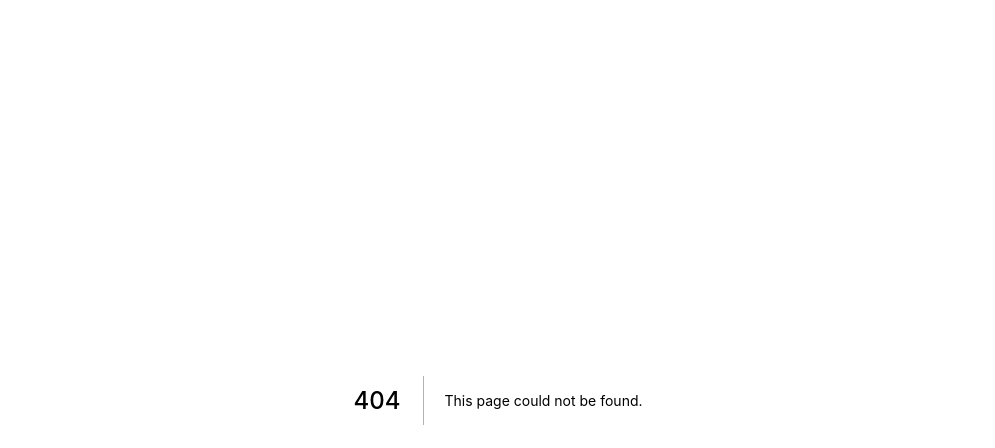
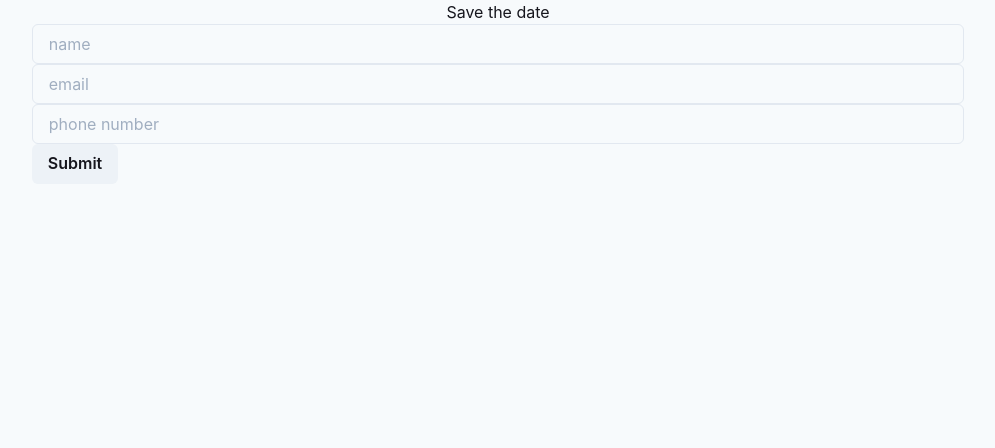
Before and after one commit to suwignyo/chp-2022, a Next.js app: page /save-the-date in a window 1280 px wide. Before the commit this address had no page. Shown: the top 448 px of the page, without its empty margins (142-1137 px from the left). Built offline with nearby package versions, Linux system fonts and the light colour scheme.

Commit message:
created some pages

```diff
--- /dev/null
+++ b/src/pages/save-the-date/index.tsx
@@ -0,0 +1,64 @@
+import { useEffect } from "react";
+import { Button, Input, Text } from "@chakra-ui/react";
+import { Hero } from "../../components/Hero";
+import { Container } from "../../components/Container";
+import { Main } from "../../components/Main";
+import { useForm } from "react-hook-form";
+// import { getFirestore } from "firebase/firestore";
+// import app from "../../util/firebase";
+
+const SaveTheDate = () => {
+  const { register, handleSubmit } = useForm({
+    shouldUseNativeValidation: true,
+  });
+
+  const onSubmit = async (data) => {
+    console.log(data);
+  };
+
+  // useEffect(async () => {
+  //   app();
+  //   const db = getFirestore();
+
+  //   const cityRef = db.collection("guests");
+  //   const doc = await cityRef.get();
+  //   if (!doc.exists) {
+  //     console.log("No such document!");
+  //   } else {
+  //     console.log("Document data:", doc.data());
+  //   }
+  // }, []);
+
+  return (
+    <Container height="100vh">
+      <Text>Save the date</Text>
+      <form onSubmit={handleSubmit(onSubmit)}>
+        <Input
+          {...register("firstName", {
+            required: "Please enter your first name.",
+          })} // custom message
+          placeholder="name"
+        />
+        <Input
+          {...register("email", {
+            required: "Please enter your first name.",
+          })} // custom message
+          placeholder="email"
+        />
+        <Input
+          {...register("phoneNumber", {
+            required: "Please enter your first name.",
+          })} // custom message
+          placeholder="phone number"
+        />
+        <Button type="submit">Submit</Button>
+      </form>
+    </Container>
+  );
+};
+
+// you can still disabled the native validation, CSS selectors such as
+// invalid and valid still going to work
+// <form onSubmit={handleSubmit(onSubmit)} novalidate>
+
+export default SaveTheDate;
--- /dev/null
+++ b/src/util/firebase.ts
@@ -0,0 +1,64 @@
+// Import the functions you need from the SDKs you need
+import { initializeApp, getApps } from "firebase/app";
+import {
+  getFirestore,
+  doc,
+  setDoc,
+  collection,
+  addDoc,
+} from "firebase/firestore";
+// import { getAnalytics } from "firebase/analytics";
+// TODO: Add SDKs for Firebase products that you want to use
+// https://firebase.google.com/docs/web/setup#available-libraries
+
+// Your web app's Firebase configuration
+// For Firebase JS SDK v7.20.0 and later, measurementId is optional
+const firebaseConfig = {
+  apiKey: process.env.NEXT_PUBLIC_FIREBASE_API_KEY,
+  authDomain: process.env.NEXT_PUBLIC_FIREBASE_AUTH_DOMAIN,
+  projectId: process.env.NEXT_PUBLIC_FIREBASE_PROJECT_ID,
+};
+console.log("here", firebaseConfig);
+// export default function initFirebase() {
+//   if (getApps().length) {
+//     initializeApp(firebaseConfig);
+//   }
+// }
+
+// export const firebaseApp = initializeApp(firebaseConfig);
+
+// export default function initFirebase() {
+//   if (!getApps().length) {
+//     initializeApp(firebaseConfig);
+//   }
+// }
+
+export const firestore = getFirestore();
+
+const test = doc(firestore, "guests/test1");
+
+function writeTest() {
+  const docData = {
+    firstName: "Jane",
+    lastName: "Doe",
+    email: "jane@doe.com",
+    phoneNumber: 6476476471,
+  };
+  setDoc(test, docData, { merge: true });
+}
+
+writeTest();
+
+const testCollection = collection(firestore, "guests");
+
+export async function addTest() {
+  const newTest = await addDoc(testCollection, {
+    firstName: "John",
+    lastName: "Smith",
+    email: "john@smit.com",
+    phoneNumber: 6475556471,
+  });
+  console.log("created", newTest.path);
+}
+
+addTest();
```
Also changed, not shown: src/pages/_app.tsx (+5 -5 lines), src/pages/index.tsx (+11 -11 lines).
